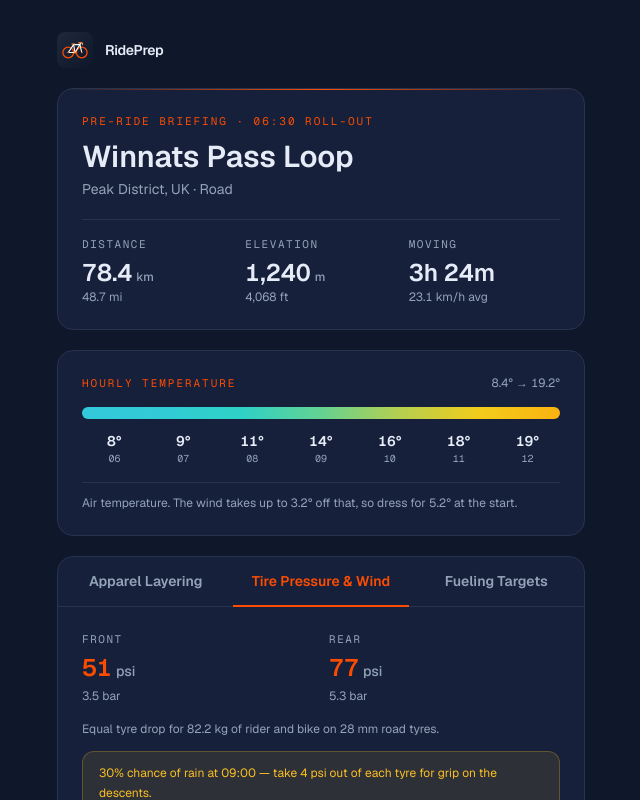
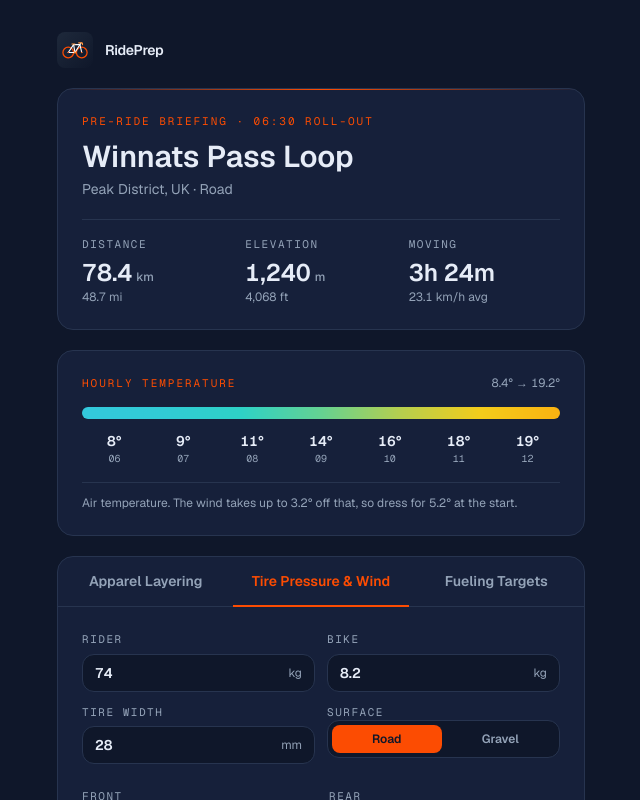
Before and after one commit to waheedi210-bot/RidePrep, a Next.js app: page / in a window 1280 px wide. Both pictures are taken after a click on the tab "Tire Pressure & Wind". Shown: the top 800 px of the page, without its empty margins (319-959 px from the left). Built offline with nearby package versions, Linux system fonts and the light colour scheme; no server answers.

Commit message:
Wire tire and fuelling tabs to editable inputs and live calculations
Co-authored-by: waheedi210-bot <waheedi210-bot@users.noreply.github.com>

```diff
--- a/app/page.tsx
+++ b/app/page.tsx
@@ -1,4 +1,7 @@
+"use client";
+
 import Image from "next/image";
+import { useMemo, useState } from "react";
 
 import { ApparelPanel } from "@/components/apparel-panel";
 import { BriefingTabs, type BriefingTab } from "@/components/briefing-tabs";
@@ -8,17 +11,57 @@ import { RouteHeader } from "@/components/route-header";
 import { TemperatureBar } from "@/components/temperature-bar";
 import { TyreWindPanel } from "@/components/tyre-wind-panel";
 import { defaultBriefing } from "@/lib/briefing";
-import {
-  describeWind,
-  recommendApparel,
-  recommendFueling,
-  recommendTyrePressure,
-} from "@/lib/recommendations";
+import { calculateFueling, calculateTirePressure } from "@/lib/calculations";
+import { describeWind, recommendApparel } from "@/lib/recommendations";
+
+const TEMPO_WATTS = 210;
+
+function averageTempC(temps: number[]): number {
+  return temps.reduce((total, temp) => total + temp, 0) / temps.length;
+}
 
 export default function Home() {
-  // Swap this for the route/forecast API response and the whole briefing
-  // follows; nothing below reads anything else.
   const briefing = defaultBriefing;
+  const forecastTempC = averageTempC(briefing.hourly.map((hour) => hour.tempC));
+
+  const [riderWeightKg, setRiderWeightKg] = useState(briefing.rider.weightKg);
+  const [bikeWeightKg, setBikeWeightKg] = useState(briefing.rider.bikeWeightKg);
+  const [tireWidthMm, setTireWidthMm] = useState(briefing.rider.tyreWidthMm);
+  const [isGravel, setIsGravel] = useState(briefing.route.surface === "gravel");
+  const [durationHours, setDurationHours] = useState(briefing.route.movingHours);
+  const [temperatureC, setTemperatureC] = useState(
+    Math.round(forecastTempC * 10) / 10,
+  );
+  const [targetWatts, setTargetWatts] = useState(TEMPO_WATTS);
+
+  const pressure = useMemo(
+    () =>
+      calculateTirePressure({
+        riderWeightKg,
+        bikeWeightKg,
+        tireWidthMm,
+        isGravel,
+      }),
+    [riderWeightKg, bikeWeightKg, tireWidthMm, isGravel],
+  );
+
+  const fueling = useMemo(
+    () =>
+      calculateFueling({
+        durationHours,
+        temperatureC,
+        targetWatts,
+      }),
+    [durationHours, temperatureC, targetWatts],
+  );
+
+  const wettestHour = briefing.hourly.reduce((wettest, hour) =>
+    hour.precipChance > wettest.precipChance ? hour : wettest,
+  );
+  const wetHint =
+    wettestHour.precipChance >= 30
+      ? `${wettestHour.precipChance}% chance of rain at ${wettestHour.time} — take 4 psi out of each tyre for grip on the descents.`
+      : null;
 
   const tabs: BriefingTab[] = [
     {
@@ -33,10 +76,17 @@ export default function Home() {
       shortLabel: "Tires & Wind",
       panel: (
         <TyreWindPanel
-          tyres={recommendTyrePressure(briefing)}
+          riderWeightKg={riderWeightKg}
+          bikeWeightKg={bikeWeightKg}
+          tireWidthMm={tireWidthMm}
+          isGravel={isGravel}
+          onRiderWeightKg={setRiderWeightKg}
+          onBikeWeightKg={setBikeWeightKg}
+          onTireWidthMm={setTireWidthMm}
+          onIsGravel={setIsGravel}
+          pressure={pressure}
+          wetHint={wetHint}
           wind={describeWind(briefing)}
-          rider={briefing.rider}
-          route={briefing.route}
         />
       ),
     },
@@ -46,9 +96,13 @@ export default function Home() {
       shortLabel: "Fueling",
       panel: (
         <FuelingPanel
-          fueling={recommendFueling(briefing)}
-          rider={briefing.rider}
-          route={briefing.route}
+          durationHours={durationHours}
+          temperatureC={temperatureC}
+          targetWatts={targetWatts}
+          onDurationHours={setDurationHours}
+          onTemperatureC={setTemperatureC}
+          onTargetWatts={setTargetWatts}
+          fueling={fueling}
         />
       ),
     },
@@ -74,10 +128,11 @@ export default function Home() {
       <InstallPanel />
 
       <footer className="pt-2 text-xs leading-relaxed text-muted">
-        Every number is derived from the placeholder briefing in{" "}
-        <code className="font-mono text-foreground">lib/briefing.ts</code> —
-        route, hourly forecast and rider profile — so the UI renders complete
-        before any API is connected.
+        Tire pressure and fuelling numbers come from{" "}
+        <code className="font-mono text-foreground">lib/calculations.ts</code>{" "}
+        as you edit the inputs. The route and forecast still come from{" "}
+        <code className="font-mono text-foreground">lib/briefing.ts</code> until
+        the weather API is wired in.
       </footer>
     </main>
   );
--- /dev/null
+++ b/components/number-field.tsx
@@ -0,0 +1,44 @@
+export function NumberField({
+  label,
+  value,
+  onChange,
+  unit,
+  min,
+  max,
+  step = 1,
+}: {
+  label: string;
+  value: number;
+  onChange: (value: number) => void;
+  unit: string;
+  min: number;
+  max: number;
+  step?: number;
+}) {
+  return (
+    <label className="flex flex-col gap-1.5">
+      <span className="font-mono text-[0.6875rem] uppercase tracking-[0.14em] text-muted">
+        {label}
+      </span>
+      <span className="flex items-center gap-2 rounded-xl border border-border-subtle bg-background px-3 py-2 focus-within:border-accent">
+        <input
+          type="number"
+          inputMode="decimal"
+          min={min}
+          max={max}
+          step={step}
+          value={Number.isFinite(value) ? value : ""}
+          onChange={(event) => {
+            const next = event.target.valueAsNumber;
+
+            if (Number.isFinite(next)) {
+              onChange(next);
+            }
+          }}
+          className="w-full bg-transparent text-sm font-semibold tabular-nums outline-none"
+        />
+        <span className="text-xs text-muted">{unit}</span>
+      </span>
+    </label>
+  );
+}
--- a/components/tyre-wind-panel.tsx
+++ b/components/tyre-wind-panel.tsx
@@ -1,9 +1,9 @@
 import { Metric } from "@/components/metric";
+import { NumberField } from "@/components/number-field";
 import { WindCompass } from "@/components/wind-compass";
-import type { RiderProfile, RouteSummary } from "@/lib/briefing";
-import { SURFACE_LABELS } from "@/lib/briefing";
-import type { TyreAdvice, WindAdvice, WindRelation } from "@/lib/recommendations";
-import { bearingToCompass, formatNumber } from "@/lib/units";
+import type { TirePressureResult } from "@/lib/calculations";
+import type { WindAdvice, WindRelation } from "@/lib/recommendations";
+import { bearingToCompass, formatNumber, psiToBar } from "@/lib/units";
 
 const RELATION_LABELS: Record<WindRelation, string> = {
   headwind: "Headwind",
@@ -44,45 +44,118 @@ function LegChip({
 }
 
 export function TyreWindPanel({
-  tyres,
+  riderWeightKg,
+  bikeWeightKg,
+  tireWidthMm,
+  isGravel,
+  onRiderWeightKg,
+  onBikeWeightKg,
+  onTireWidthMm,
+  onIsGravel,
+  pressure,
+  wetHint,
   wind,
-  rider,
-  route,
 }: {
-  tyres: TyreAdvice;
+  riderWeightKg: number;
+  bikeWeightKg: number;
+  tireWidthMm: number;
+  isGravel: boolean;
+  onRiderWeightKg: (value: number) => void;
+  onBikeWeightKg: (value: number) => void;
+  onTireWidthMm: (value: number) => void;
+  onIsGravel: (value: boolean) => void;
+  pressure: TirePressureResult;
+  wetHint: string | null;
   wind: WindAdvice;
-  rider: RiderProfile;
-  route: RouteSummary;
 }) {
+  const systemKg = riderWeightKg + bikeWeightKg;
+
   return (
     <div className="flex flex-col gap-6">
+      <div className="grid grid-cols-2 gap-3">
+        <NumberField
+          label="Rider"
+          value={riderWeightKg}
+          onChange={onRiderWeightKg}
+          unit="kg"
+          min={40}
+          max={140}
+          step={0.5}
+        />
+        <NumberField
+          label="Bike"
+          value={bikeWeightKg}
+          onChange={onBikeWeightKg}
+          unit="kg"
+          min={5}
+          max={20}
+          step={0.1}
+        />
+        <NumberField
+          label="Tire width"
+          value={tireWidthMm}
+          onChange={onTireWidthMm}
+          unit="mm"
+          min={23}
+          max={64}
+          step={1}
+        />
+        <fieldset className="flex flex-col gap-1.5">
+          <legend className="font-mono text-[0.6875rem] uppercase tracking-[0.14em] text-muted">
+            Surface
+          </legend>
+          <div className="grid grid-cols-2 gap-1 rounded-xl border border-border-subtle bg-background p-1">
+            {(
+              [
+                [false, "Road"],
+                [true, "Gravel"],
+              ] as const
+            ).map(([value, label]) => (
+              <button
+                key={label}
+                type="button"
+                aria-pressed={isGravel === value}
+                onClick={() => onIsGravel(value)}
+                className={`rounded-lg px-2 py-1.5 text-xs font-semibold transition-colors focus-visible:outline-2 focus-visible:outline-offset-2 focus-visible:outline-accent ${
+                  isGravel === value
+                    ? "bg-accent text-background"
+                    : "text-muted hover:text-foreground"
+                }`}
+              >
+                {label}
+              </button>
+            ))}
+          </div>
+        </fieldset>
+      </div>
+
       <div>
         <div className="grid grid-cols-2 gap-4">
           <Metric
             label="Front"
-            value={formatNumber(tyres.frontPsi)}
+            value={formatNumber(pressure.frontPsi)}
             unit="psi"
-            detail={`${formatNumber(tyres.frontBar, 1)} bar`}
+            detail={`${formatNumber(psiToBar(pressure.frontPsi), 1)} bar · 40% load`}
             tone="accent"
           />
           <Metric
             label="Rear"
-            value={formatNumber(tyres.rearPsi)}
+            value={formatNumber(pressure.rearPsi)}
             unit="psi"
-            detail={`${formatNumber(tyres.rearBar, 1)} bar`}
+            detail={`${formatNumber(psiToBar(pressure.rearPsi), 1)} bar · 60% load`}
             tone="accent"
           />
         </div>
 
         <p className="mt-4 text-xs leading-relaxed text-muted">
-          Equal tyre drop for {formatNumber(tyres.systemWeightKg, 1)} kg of
-          rider and bike on {rider.tyreWidthMm} mm{" "}
-          {SURFACE_LABELS[route.surface].toLowerCase()} tyres.
+          Silca / SRAM equal-drop model for {formatNumber(systemKg, 1)} kg of
+          rider and bike on {tireWidthMm} mm {isGravel ? "gravel" : "road"}{" "}
+          tyres.
         </p>
 
-        {tyres.wetHint ? (
+        {wetHint ? (
           <p className="mt-3 rounded-xl border border-caution/25 bg-caution/10 px-4 py-3 text-xs leading-relaxed text-caution">
-            {tyres.wetHint}
+            {wetHint}
           </p>
         ) : null}
       </div>
```
Also changed, not shown: components/fueling-panel.tsx (+59 -27 lines).
